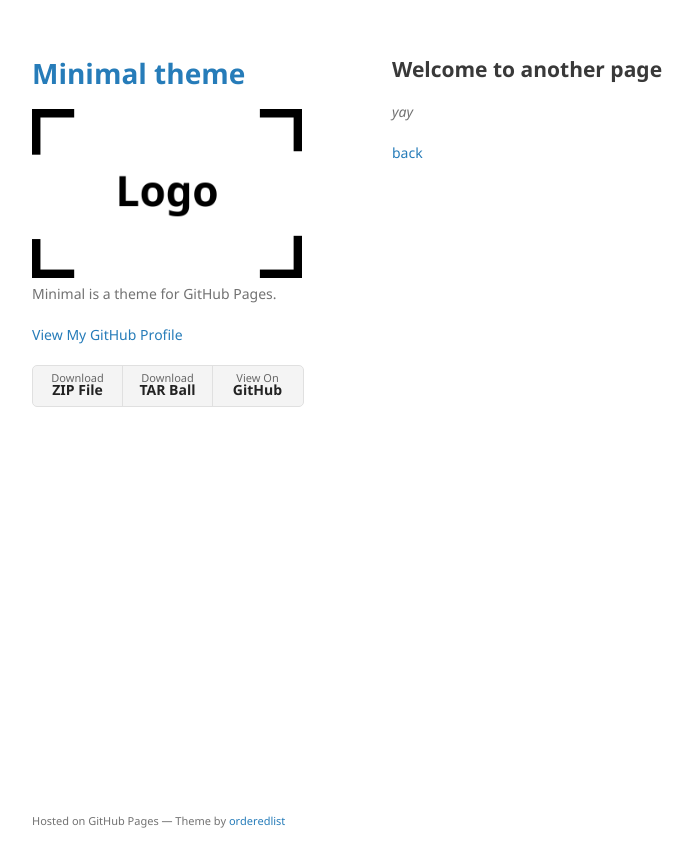
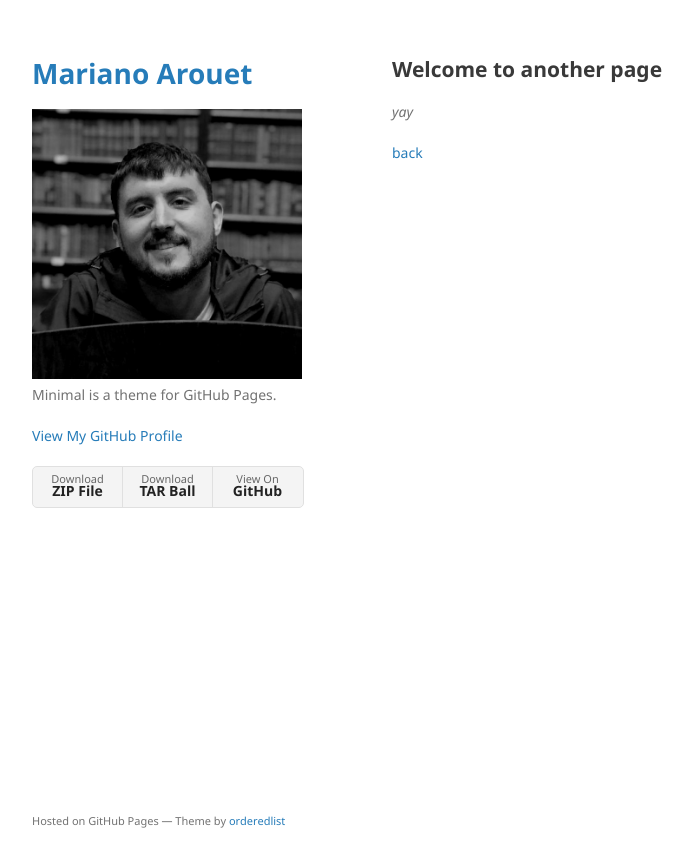
Before and after one commit to Marouxet/marouxet.github.io, a Jekyll site: the page built from another-page.md, in a window 1280 px wide. Shown: the top 867 px of the page, without its empty margins (178-871 px from the left). Built offline with Jekyll 4.4.1, drawn with Linux system fonts in a browser that asks for light colours; our own code applies the rules of GitHub Pages for plain Markdown files.

Commit message:
nueva fto

```diff
--- a/_config.yml
+++ b/_config.yml
@@ -1,5 +1,5 @@
-title: Minimal theme
-logo: /assets/img/logo.png
+title: Mariano Arouet
+logo: /assets/img/foto.jpeg
 description: Minimal is a theme for GitHub Pages.
 show_downloads: true
 google_analytics:
```
Also changed, not shown: assets/img/foto.jpeg (added).
